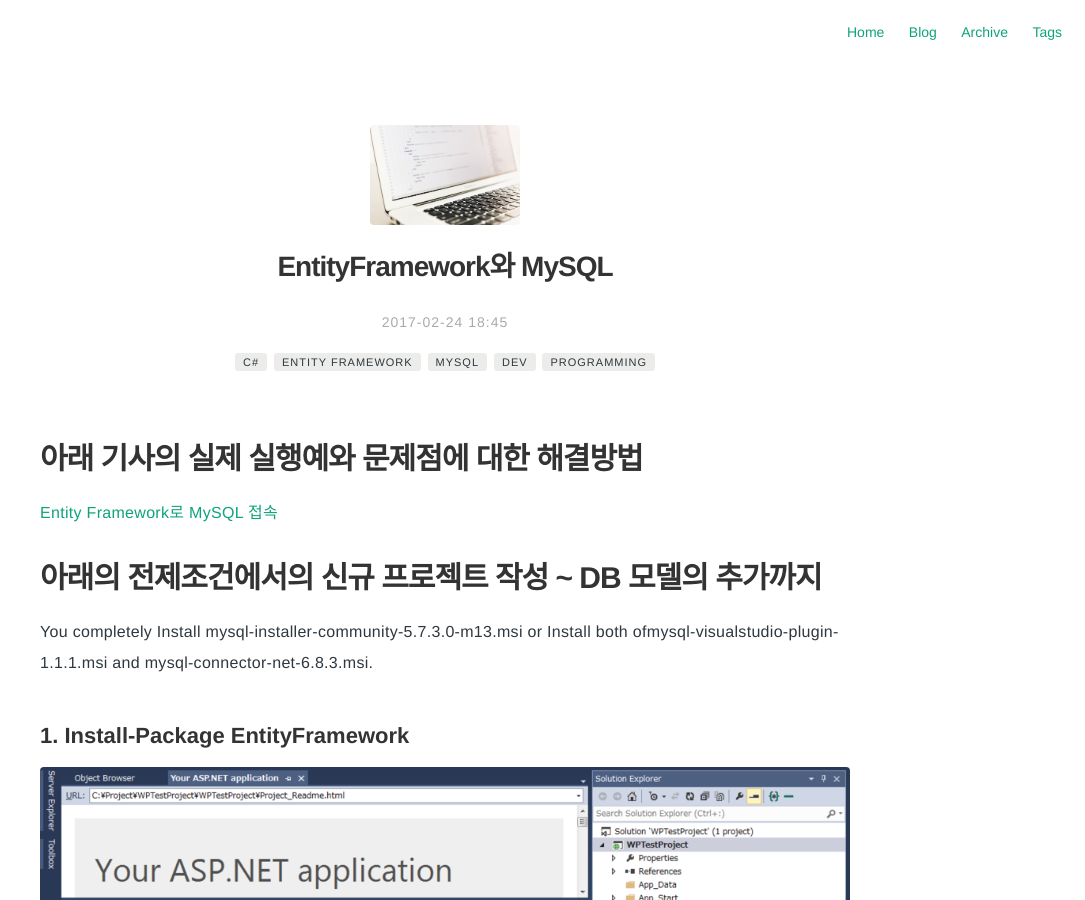
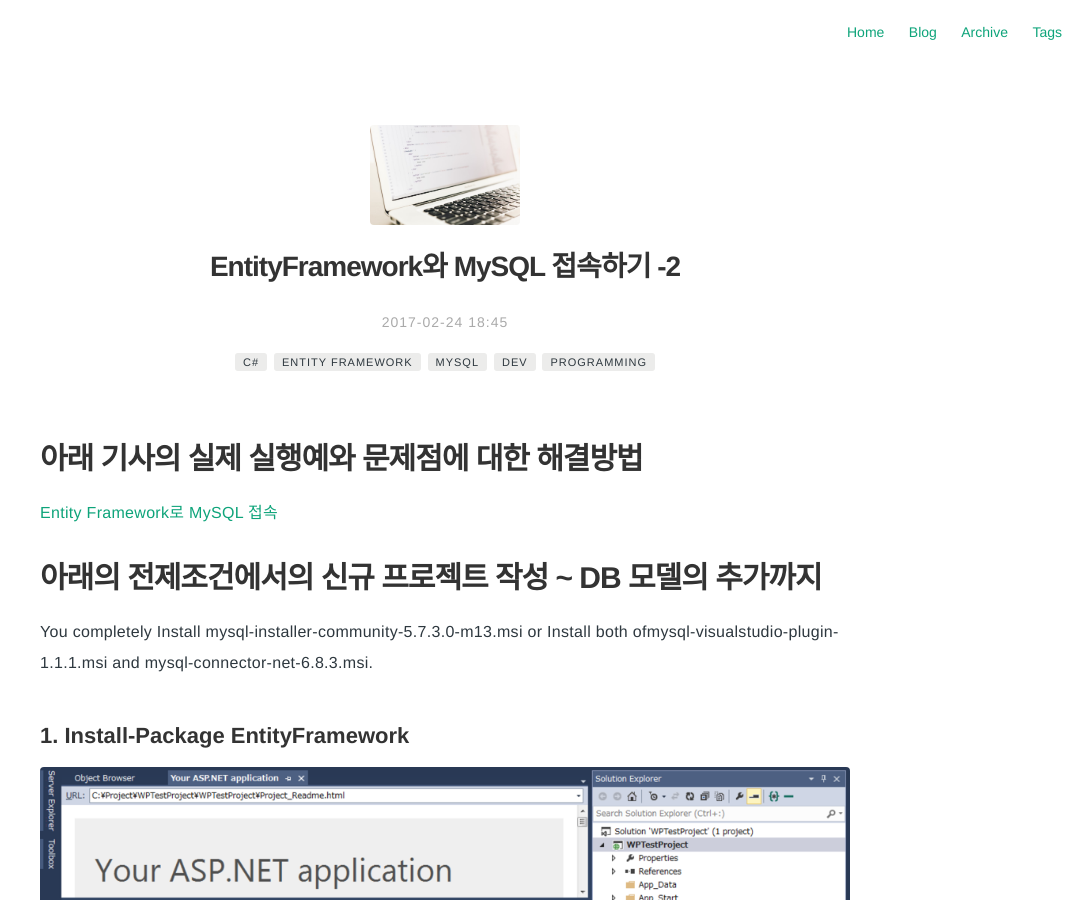
Before and after one commit to Pie001/pie001.github.io, a Jekyll site: the page built from _posts/2017-02-24-0045.md, in a window 1280 px wide and 900 px high. Shown: the whole window, without its empty margins (195-1280 px from the left). Built offline with Jekyll 4.4.1, drawn with Linux system fonts in a browser that asks for light colours; comment, search, counter and statistics services are not loaded.

Commit message:
Update 2017-02-24-0045.md

```diff
--- a/_posts/2017-02-24-0045.md
+++ b/_posts/2017-02-24-0045.md
@@ -1,5 +1,5 @@
 ---
-title: EntityFramework와 MySQL
+title: EntityFramework와 MySQL 접속하기 -2
 layout: post
 date:  2017-02-24 18:45
 image: /assets/images/post_header.jpg
@@ -15,7 +15,7 @@
 - programming
 category: blog
 author: pie
-description: EntityFramework와 MySQL
+description: EntityFramework와 MySQL 접속하기 -2
 ---
 # 아래 기사의 실제 실행예와 문제점에 대한 해결방법
 [Entity Framework로 MySQL 접속](/entry/blog/0033/)
```
